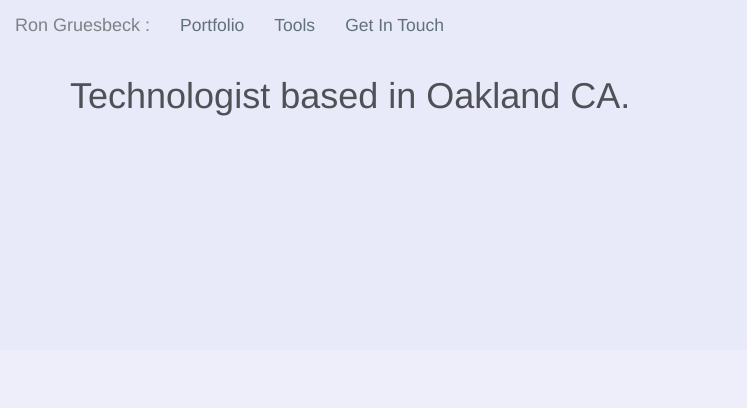
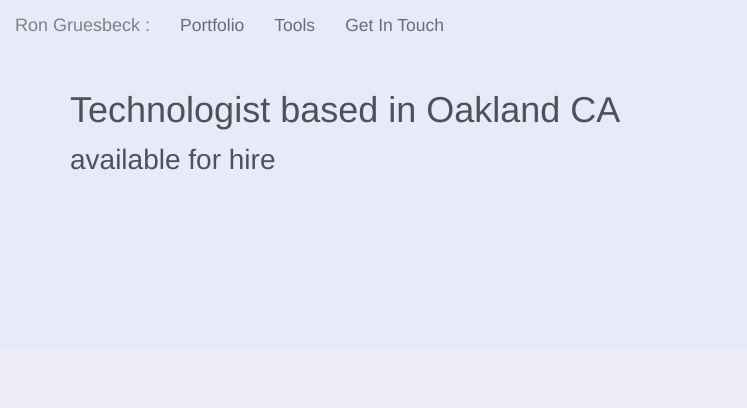
Before and after one commit to rgruesbeck/rongruesbeck, a website: page src/index.html in a window 1280 px wide. Shown: the top 408 px of the page, without its empty margins (0-747 px from the left). Drawn offline with nearby package versions, Linux system fonts and the light colour scheme.

Commit message:
available for hire

```diff
--- a/src/css/style.css
+++ b/src/css/style.css
@@ -72,7 +72,7 @@ footer a:hover {
 }
 
 #about {
-  padding-top: 4em;
+  padding-top: 5em;
   background-color: #E8E9F9;
   min-height: 350px;
 }
@@ -80,6 +80,15 @@ footer a:hover {
 #about h1 {
   color: black;
   font-weight: normal;
+  opacity: 0.65;
+}
+
+#about span {
+  color: black;
+  font-weight: normal;
+  font-style: bold;
+  font-size: 2em;
+  font-family: "Raleway","Helvetica Neue",Helvetica,Arial,sans-serif;
   opacity: 0.65;
 }
 
--- a/src/index.html
+++ b/src/index.html
@@ -38,7 +38,8 @@
       <div class="container">
         <div class="row">
           <div class="col-md-8">
-            <h1>Technologist based in Oakland CA.</h1>
+            <h1>Technologist based in Oakland CA</h1>
+            <span>available for hire</span>
           </div>
           <div class="col-md-4">
           </div>
```
Also changed, not shown: build/css/style.min.css, build/index.html.
